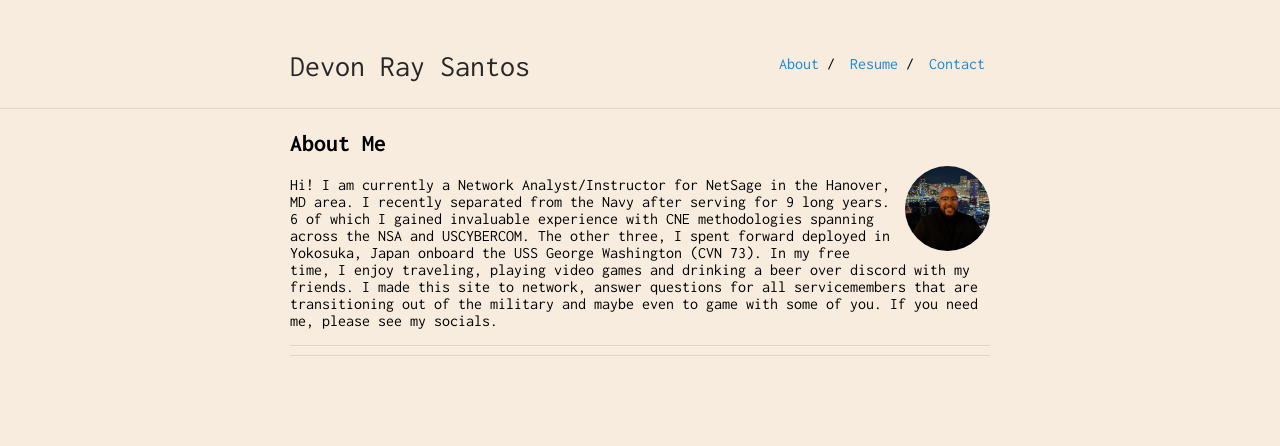
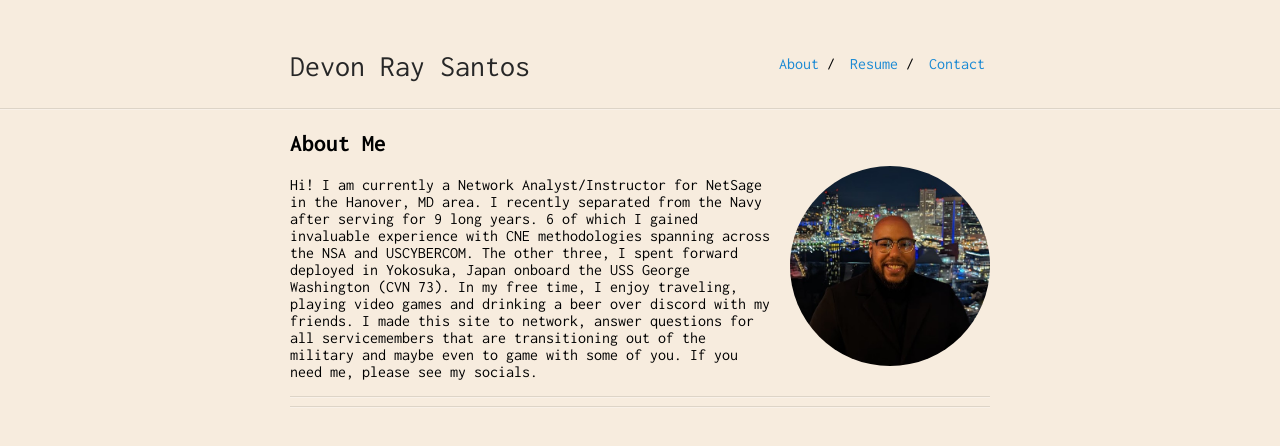
Before and after one commit to DSantosUSN/dsantosusn.github.io, a Jekyll site: the page built from index.md, in a window 1280 px wide. Shown: the top 446 px of the page. Built offline with Jekyll 4.4.1, drawn with Linux system fonts in a browser that asks for light colours.

Commit message:
Update vars.scss

```diff
--- a/_sass/vars.scss
+++ b/_sass/vars.scss
@@ -3,7 +3,7 @@
  */
 
 $accent: #1989d4;
-$image-size: 85px;
+$image-size: 200px;
 
 /*
  * Build Variables, don't touch
```
